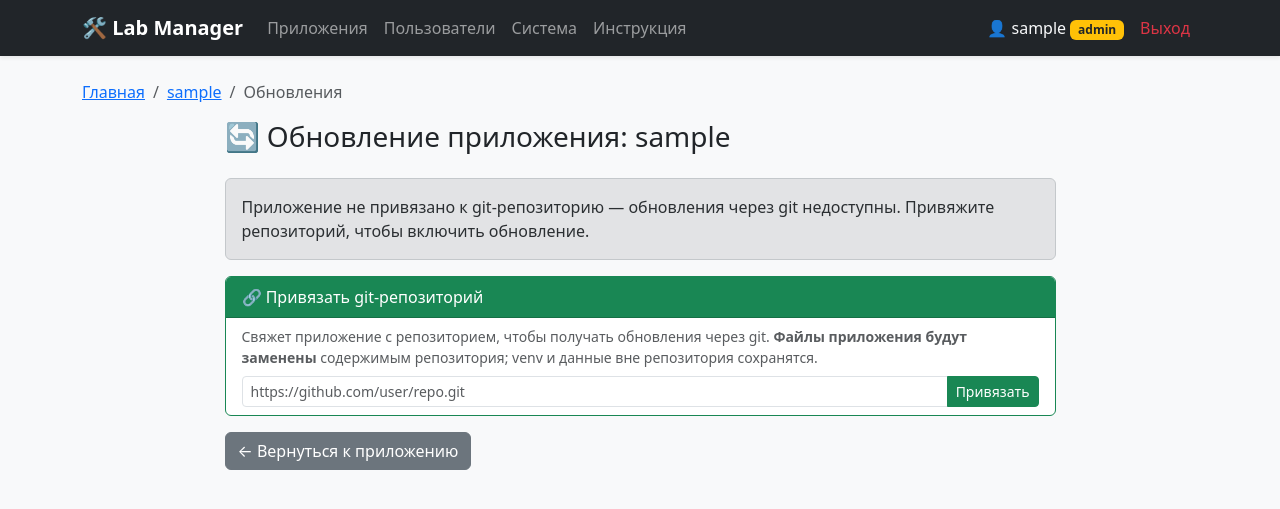
After one commit to Aki-shin/Lab-Manager, a Flask app: a page that uses app/templates/base.html in a window 1280 px wide. The commit adds this page. Shown: the top 509 px of the page. Run offline with Flask 3, Linux system fonts and the light colour scheme; the visitor is signed in with stand-in values (Sample User, id 1); data comes from the database, SQL or seed files in the repository; parts of the project's set-up code (start-up, migrations or seed data) failed here and were passed over.

Commit message:
Add per-app update page modeled on the System tab; add favicon
Each app now has a dedicated update page (/app/<name>/update) mirroring
the System tab: it shows the current git version (commit, branch, date,
subject), a "check for updates" button that lists incoming commits, and
an install button that runs the existing pull + health-check + auto-
rollback flow. Non-git apps show the attach-repo form there instead.

The app detail page is simplified: the inline git pull form and the
duplicated attach-repo card are replaced by a single "Обновления"
button linking to the new page. The dashboard update badge now links
straight to it.

Also adds an SVG favicon (LM monogram) wired into the base template.

Co-Authored-By: Claude Opus 4.7 (1M context) <noreply@anthropic.com>

```diff
--- a/app/routes.py
+++ b/app/routes.py
@@ -17,7 +17,7 @@ from .services import (
     get_system_stats, stream_app_logs,
     git_clone_app, git_pull_app, is_safe_app_name, extract_archive,
     setup_app_environment, get_assigned_port, update_app_with_rollback,
-    attach_git_repo,
+    attach_git_repo, check_app_updates, get_app_git_info,
     RESERVED_ENV_KEYS
 )
 from . import port_forwarder
@@ -367,6 +367,35 @@ def git_clone():
     return redirect(url_for('main.index'))
 
 
+@bp.route('/app/<name>/update')
+@admin_required
+def app_update_page(name):
+    """Страница обновлений приложения — аналог вкладки «Система»."""
+    safe_name = _safe_name(name)
+    return render_template(
+        'app_update.html',
+        name=safe_name,
+        version=get_app_git_info(safe_name),
+        check=None,
+    )
+
+
+@bp.route('/app/<name>/update/check', methods=['POST'])
+@admin_required
+def app_update_check(name):
+    """git fetch + сравнение с origin для конкретного приложения."""
+    safe_name = _safe_name(name)
+    check = check_app_updates(safe_name)
+    if check.get('error'):
+        flash(f"Проверка обновлений: {check['error']}", 'danger')
+    return render_template(
+        'app_update.html',
+        name=safe_name,
+        version=get_app_git_info(safe_name),
+        check=check,
+    )
+
+
 @bp.route('/git/attach/<name>', methods=['POST'])
 @admin_required
 def git_attach(name):
--- a/app/services.py
+++ b/app/services.py
@@ -789,7 +789,7 @@ def check_app_updates(name):
                 "update_available": False, "error": None}
 
     res = {"is_git": True, "commit": None, "branch": None,
-           "update_available": False, "error": None}
+           "update_available": False, "commits": [], "error": None}
 
     def _g(args, timeout=60):
         return subprocess.run(
@@ -820,11 +820,50 @@ def check_app_updates(name):
         remote_sha = remote.stdout.strip()
         if head and remote_sha and head != remote_sha:
             res["update_available"] = True
+            # Список входящих коммитов (best-effort: на shallow-клоне может
+            # быть неполным, но факт наличия обновления уже подтверждён по SHA)
+            logres = _g(["log", "--format=%h\x1f%cI\x1f%s",
+                         f"HEAD..origin/{branch}"])
+            if logres.returncode == 0:
+                for line in logres.stdout.strip().split("\n"):
+                    if "\x1f" in line:
+                        h, d, s = line.split("\x1f", 2)
+                        res["commits"].append(
+                            {"hash": h, "date": d, "subject": s})
     except subprocess.TimeoutExpired:
         res["error"] = "таймаут git"
     except Exception as e:
         res["error"] = str(e)[:200]
     return res
+
+
+def get_app_git_info(name):
+    """Версия приложения из git: commit / branch / date / subject."""
+    app_path = os.path.join(Config.APPS_DIR, name)
+    info = {"is_git": False, "commit": None, "commit_full": None,
+            "branch": None, "date": None, "subject": None}
+    if not os.path.isdir(os.path.join(app_path, ".git")):
+        return info
+    info["is_git"] = True
+
+    def _g(args):
+        return subprocess.run(
+            ["git", "-C", app_path] + args,
+            capture_output=True, text=True, timeout=15, env=_git_env()
+        )
+    try:
+        br = _g(["rev-parse", "--abbrev-ref", "HEAD"])
+        if br.returncode == 0:
+            info["branch"] = br.stdout.strip()
+        res = _g(["log", "-1", "--format=%h%n%H%n%cI%n%s"])
+        if res.returncode == 0:
+            parts = res.stdout.strip().split("\n", 3)
+            if len(parts) == 4:
+                (info["commit"], info["commit_full"],
+                 info["date"], info["subject"]) = parts
+    except Exception:
+        pass
+    return info
 
 
 def _detect_default_branch(app_path):
--- a/app/templates/_attach_repo.html
+++ b/app/templates/_attach_repo.html
@@ -1,4 +1,4 @@
-{# Форма привязки git-репозитория к приложению без git. Требует app.name. #}
+{# Форма привязки git-репозитория к приложению без git. Требует переменную name. #}
 <div class="card border-success mb-3">
     <div class="card-header bg-success text-white py-2">
         🔗 Привязать git-репозиторий
@@ -9,7 +9,7 @@
             <strong>Файлы приложения будут заменены</strong> содержимым репозитория;
             venv и данные вне репозитория сохранятся.
         </p>
-        <form action="{{ url_for('main.git_attach', name=app.name) }}" method="post"
+        <form action="{{ url_for('main.git_attach', name=name) }}" method="post"
               onsubmit="return confirm('Привязать репозиторий? Текущие файлы приложения будут заменены кодом из репозитория.');">
             <div class="input-group input-group-sm">
                 <input type="url" name="git_url" class="form-control" required
--- /dev/null
+++ b/app/templates/app_update.html
@@ -0,0 +1,100 @@
+{% extends "base.html" %}
+{% block title %}Обновления — {{ name }}{% endblock %}
+
+{% block content %}
+<nav aria-label="breadcrumb">
+  <ol class="breadcrumb">
+    <li class="breadcrumb-item"><a href="{{ url_for('main.index') }}">Главная</a></li>
+    <li class="breadcrumb-item"><a href="{{ url_for('main.app_detail', name=name) }}">{{ name }}</a></li>
+    <li class="breadcrumb-item active" aria-current="page">Обновления</li>
+  </ol>
+</nav>
+
+<div class="row justify-content-center">
+  <div class="col-lg-9">
+
+    <h3 class="mb-4">🔄 Обновление приложения: {{ name }}</h3>
+
+    {% if not version.is_git %}
+      <div class="alert alert-secondary">
+        Приложение не привязано к git-репозиторию — обновления через git недоступны.
+        Привяжите репозиторий, чтобы включить обновление.
+      </div>
+      {% include '_attach_repo.html' %}
+
+    {% else %}
+
+      {# --- Текущая версия --- #}
+      <div class="card shadow-sm mb-4">
+        <div class="card-header bg-dark text-light">Текущая версия</div>
+        <div class="card-body">
+          <table class="table table-sm mb-0">
+            <tr><th style="width: 160px;">Коммит</th><td><code>{{ version.commit or '—' }}</code></td></tr>
+            <tr><th>Ветка</th><td><code>{{ version.branch or '—' }}</code></td></tr>
+            <tr><th>Дата</th><td>{{ version.date or '—' }}</td></tr>
+            <tr><th>Описание</th><td>{{ version.subject or '—' }}</td></tr>
+          </table>
+        </div>
+      </div>
+
+      {# --- Проверка и установка --- #}
+      <div class="card shadow-sm mb-4">
+        <div class="card-header bg-dark text-light">Обновление через git</div>
+        <div class="card-body">
+
+          <form action="{{ url_for('main.app_update_check', name=name) }}" method="post" class="mb-3">
+            <button type="submit" class="btn btn-outline-primary">🔄 Проверить обновления</button>
+            <span class="text-muted small ms-2">
+              Выполняет <code>git fetch</code> и сравнивает с <code>origin</code>.
+            </span>
+          </form>
+
+          {% if check %}
+            {% if check.error %}
+              <div class="alert alert-danger">{{ check.error }}</div>
+            {% elif not check.update_available %}
+              <div class="alert alert-success">✓ Установлена последняя версия — обновлений нет.</div>
+            {% else %}
+              <div class="alert alert-info">Доступно обновление приложения.</div>
+              {% if check.commits %}
+              <table class="table table-sm">
+                <thead><tr><th>Коммит</th><th>Дата</th><th>Описание</th></tr></thead>
+                <tbody>
+                  {% for c in check.commits %}
+                  <tr>
+                    <td><code>{{ c.hash }}</code></td>
+                    <td class="text-muted small">{{ c.date }}</td>
+                    <td>{{ c.subject }}</td>
+                  </tr>
+                  {% endfor %}
+                </tbody>
+              </table>
+              {% endif %}
+            {% endif %}
+          {% endif %}
+
+          <form action="{{ url_for('main.git_pull', name=name) }}" method="post"
+                onsubmit="return confirm('Обновить приложение из git? При поломке будет выполнен автооткат. Проверка займёт ~20 секунд.');">
+            <button type="submit" class="btn btn-success">⬇ Установить обновление</button>
+          </form>
+
+          <div class="alert alert-warning small mt-3 mb-0">
+            <strong>Как это работает:</strong> панель сохранит точку отката, выполнит
+            <code>git pull</code>, пересоберёт venv, перезапустит сервис и проверит
+            работоспособность приложения (~20 секунд). Если приложение сломается —
+            обновление будет <strong>автоматически откачено</strong> к предыдущей версии,
+            а на странице результата появится журнал ошибки.
+          </div>
+
+        </div>
+      </div>
+
+    {% endif %}
+
+    <a href="{{ url_for('main.app_detail', name=name) }}" class="btn btn-secondary">
+      ← Вернуться к приложению
+    </a>
+
+  </div>
+</div>
+{% endblock %}
--- a/app/templates/base.html
+++ b/app/templates/base.html
@@ -4,6 +4,7 @@
     <meta charset="UTF-8">
     <meta name="viewport" content="width=device-width, initial-scale=1">
     <title>{% block title %}Home Lab Manager{% endblock %}</title>
+    <link rel="icon" type="image/svg+xml" href="{{ url_for('static', filename='favicon.svg') }}">
     <link href="https://cdn.jsdelivr.net/npm/bootstrap@5.3.0/dist/css/bootstrap.min.css" rel="stylesheet">
     <style>
         .terminal { background: #1e1e1e; color: #0f0; padding: 15px; border-radius: 5px; font-family: monospace; max-height: 400px; overflow-y: auto; white-space: pre-wrap; font-size: 0.85em; }
--- a/app/templates/dashboard.html
+++ b/app/templates/dashboard.html
@@ -98,7 +98,10 @@
                                 <span class="text-muted small">—</span>
                             {% endif %}
                             {% if u and u.update_available %}
-                                <span class="badge bg-warning text-dark ms-1" title="Доступно обновление в репозитории">⬆ update</span>
+                                <a href="{{ url_for('main.app_update_page', name=app.name) }}"
+                                   onclick="event.stopPropagation()"
+                                   class="badge bg-warning text-dark text-decoration-none ms-1"
+                                   title="Доступно обновление — открыть страницу обновлений">⬆ update</a>
                             {% elif u and u.error %}
                                 <span class="badge bg-light text-muted border ms-1" title="{{ u.error }}">?</span>
                             {% elif u %}
```
Also changed, not shown: app/templates/detail.html (+4 -13 lines), app/static/favicon.svg (added).
